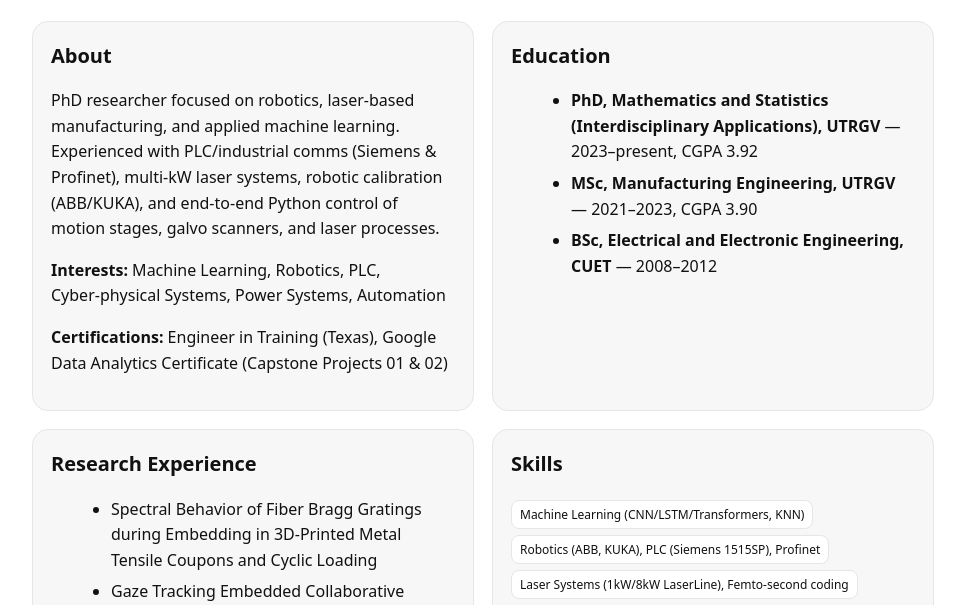
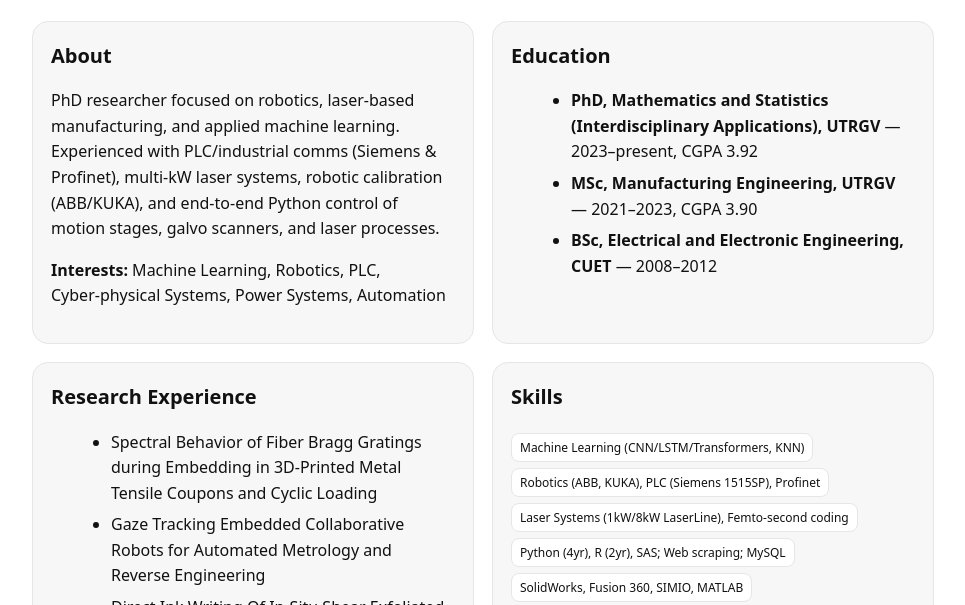
Before and after one commit to Shahriar88/Shahriar88.github.io, a plain HTML site: page index.html in a window 1280 px wide. Shown: the part 182-787 px from the top of the page, without its empty margins (157-1122 px from the left). Drawn offline with Linux system fonts and the light colour scheme.

Commit message:
Update index.html

```diff
--- a/index.html
+++ b/index.html
@@ -109,7 +109,9 @@
         <h2>About</h2>
         <p>PhD researcher focused on robotics, laser-based manufacturing, and applied machine learning. Experienced with PLC/industrial comms (Siemens & Profinet), multi‑kW laser systems, robotic calibration (ABB/KUKA), and end‑to‑end Python control of motion stages, galvo scanners, and laser processes.</p>
         <p><strong>Interests:</strong> Machine Learning, Robotics, PLC, Cyber‑physical Systems, Power Systems, Automation</p>
-        <p><strong>Certifications:</strong> Engineer in Training (Texas), Google Data Analytics Certificate (Capstone Projects 01 & 02)</p>
+
+        <!-- <p><strong>Certifications:</strong> Engineer in Training (Texas), Google Data Analytics Certificate (Capstone Projects 01 & 02)</p>
+        -->
       </section>
 
       <section>
```
